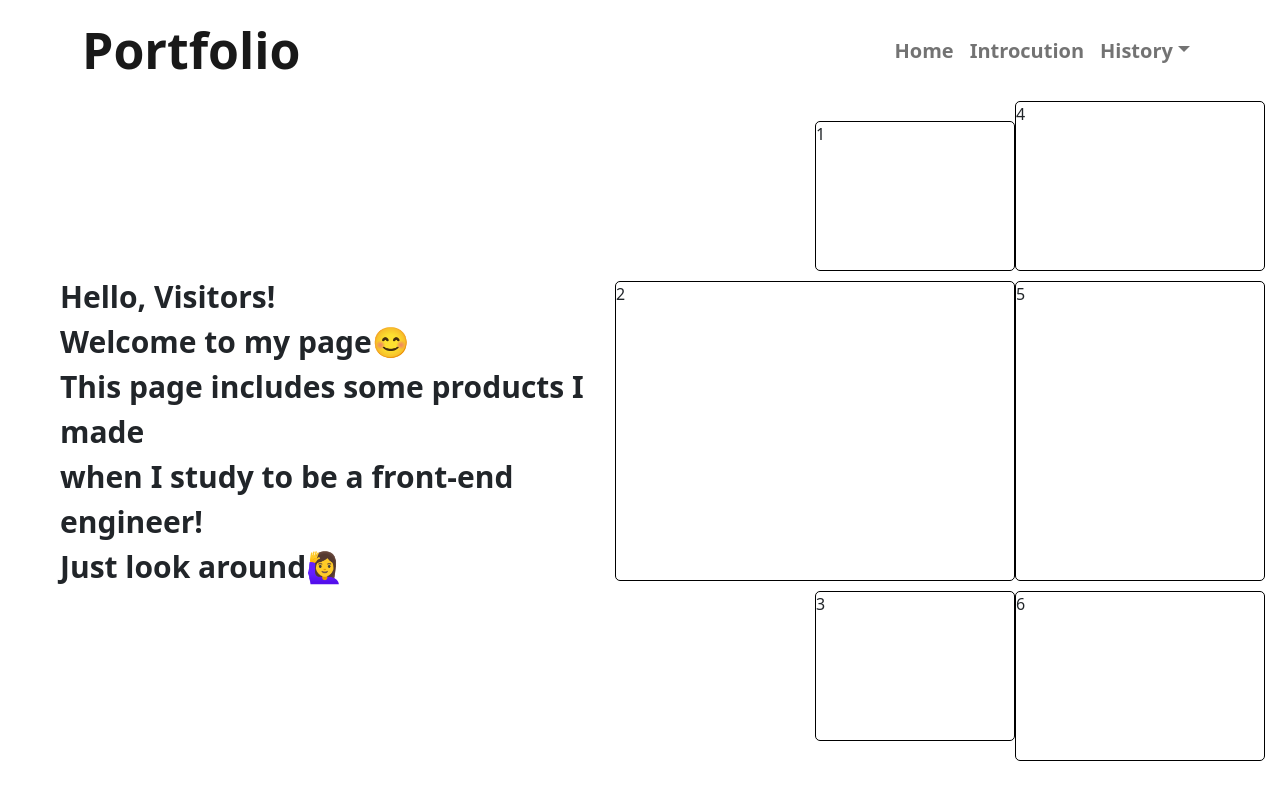
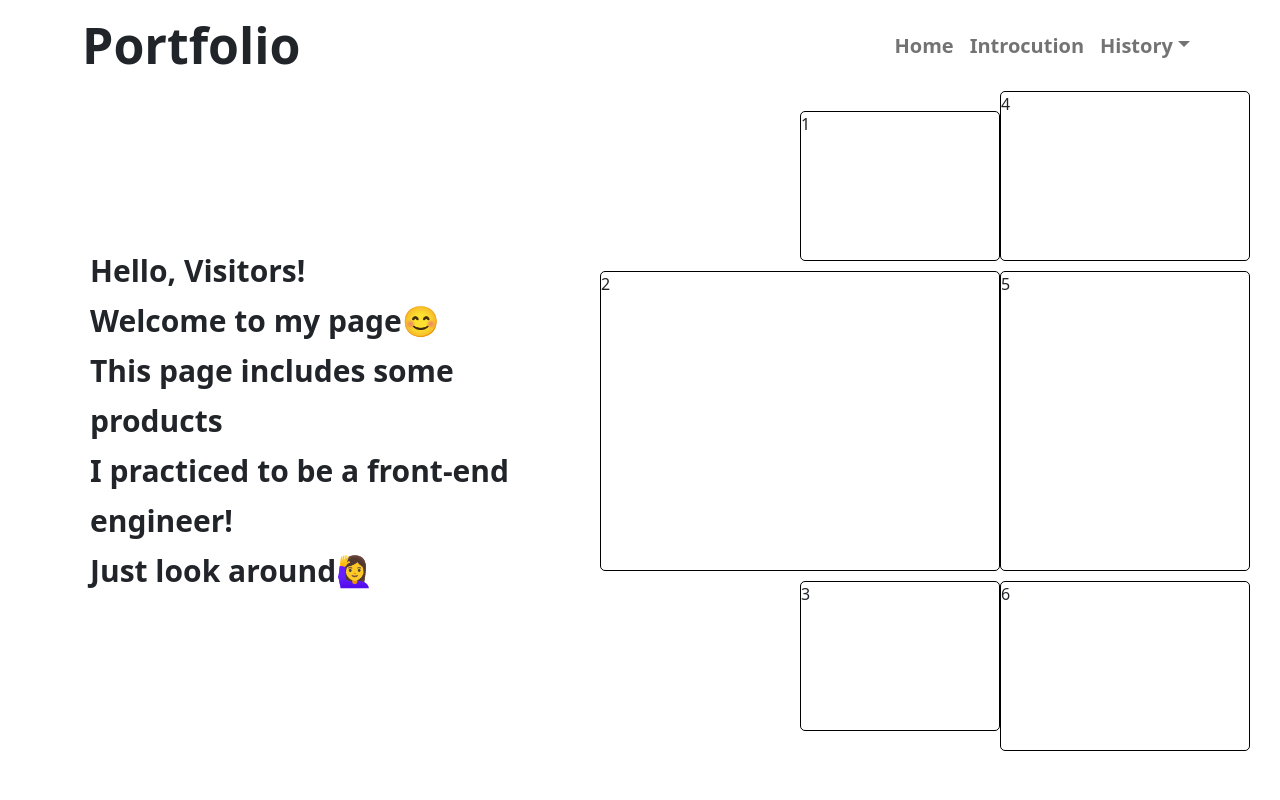
Before and after one commit to Ryomi-j/Portfolio_Page, a React (Create React App) app: page / in a window 1280 px wide. Built offline with nearby package versions, Linux system fonts and the light colour scheme.

Commit message:
edit home letter contents and add margin to right img col

```diff
--- a/src/components/Navigation.js
+++ b/src/components/Navigation.js
@@ -9,12 +9,12 @@ function Navigation() {
   return (
     <Navbar expand="lg" className={styles.frame} >
       <Container id="nav-box">
-        <Navbar.Brand href="#home" className={styles.title}>Portfolio</Navbar.Brand>
+        <Nav.Link className={styles.title}>Portfolio</Nav.Link>
         <Navbar.Toggle aria-controls="basic-navbar-nav" />
         <Navbar.Collapse id="basic-navbar-nav" className={styles.items}>
           <Nav>
-            <Nav.Link href="#home">Home</Nav.Link>
-            <Nav.Link href="#link">Introcution</Nav.Link>
+            <Nav.Link to='/'>Home</Nav.Link>
+            <Nav.Link href="#Introduction">Introcution</Nav.Link>
             <NavDropdown title="History" id="basic-nav-dropdown">
               <NavDropdown.Item href="#action/3.1">Action</NavDropdown.Item>
               <NavDropdown.Item href="#action/3.2">
--- a/src/routes/Home.js
+++ b/src/routes/Home.js
@@ -20,8 +20,8 @@ function Home() {
         <div className={styles.letter}>
           <div>Hello, Visitors!</div>
           <div>Welcome to my page😊</div>
-          <div>This page includes some products I made</div>
-          <div>when I study to be a front-end engineer!</div>
+          <div>This page includes some products</div>
+          <div>I practiced to be a front-end engineer!</div>
           <div> Just look around🙋‍♀️</div>
         </div>
         <div className={styles.imgs}>
--- a/src/routes/Home.module.css
+++ b/src/routes/Home.module.css
@@ -8,12 +8,14 @@
   grid-template-columns: repeat(2, 1fr);
   justify-content: space-around;
   align-items: center;
+  gap: 20px;
 }
 
 .letter {
   font-size: 30px;
   font-weight: bold;
-  padding-left: 2em;
+  padding-left: 3em;
+  line-height: 50px;
 }
 
 .imgs {
@@ -30,7 +32,7 @@
 }
 
 .right_col {
-    margin-right: 15px;
+    margin-right: 30px;
 }
 
 .small {
```
Also changed, not shown: public/img/profile.png (added), src/routes/Introduction.module.css (added).
